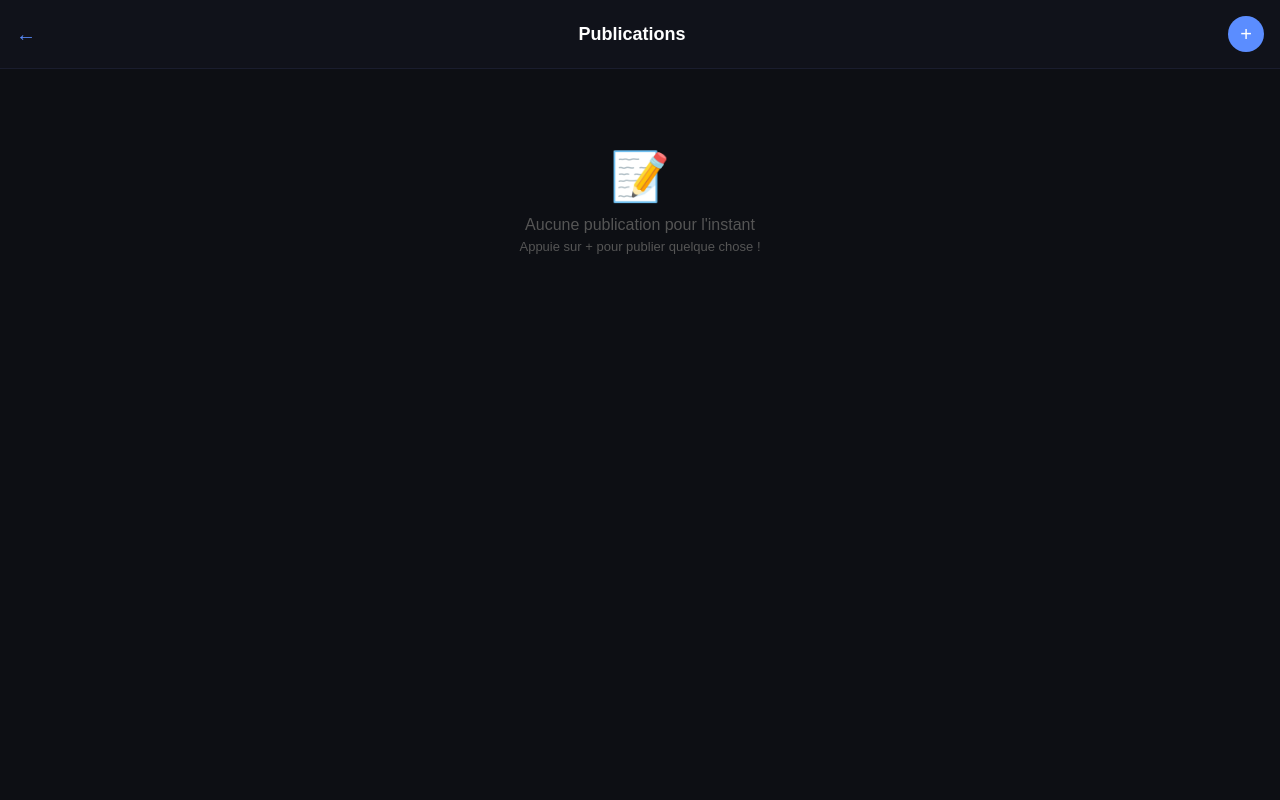
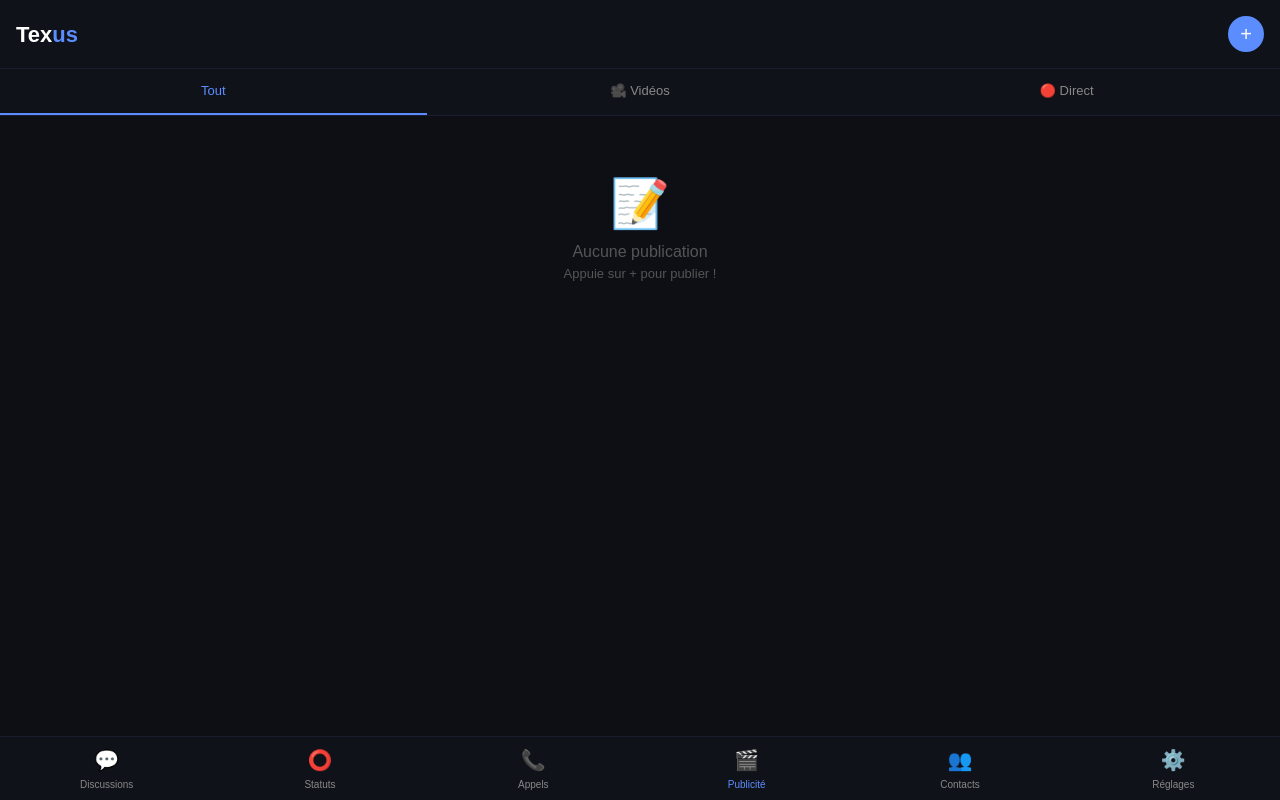
Before and after one commit to mathieulerichard208-dev/Texus, a Next.js app: page /publications in a window 1280 px wide. Built offline with nearby package versions, Linux system fonts and the light colour scheme.

Commit message:
update publications with BottomNav

```diff
--- a/app/publications/page.tsx
+++ b/app/publications/page.tsx
@@ -1,6 +1,7 @@
 'use client'
 import { useState, useRef, useEffect } from 'react'
 import { useRouter } from 'next/navigation'
+import BottomNav from '../components/BottomNav'
 
 export default function PublicationsPage() {
   const router = useRouter()
@@ -11,6 +12,7 @@ export default function PublicationsPage() {
   const [username, setUsername] = useState('Utilisateur')
   const [avatar, setAvatar] = useState<string | null>(null)
   const [showNew, setShowNew] = useState(false)
+  const [tab, setTab] = useState('tout')
 
   useEffect(() => {
     setUsername(localStorage.getItem('texus_username') || 'Utilisateur')
@@ -30,16 +32,7 @@ export default function PublicationsPage() {
 
   function publish() {
     if (!text.trim() && !image) return
-    const newPost = {
-      id: Date.now(),
-      username,
-      avatar,
-      text,
-      image,
-      time: 'À l\'instant',
-      likes: 0,
-      liked: false,
-    }
+    const newPost = { id: Date.now(), username, avatar, text, image, time: 'À l\'instant', likes: 0, liked: false, type: 'photo' }
     const updated = [newPost, ...posts]
     setPosts(updated)
     localStorage.setItem('texus_posts', JSON.stringify(updated))
@@ -55,46 +48,57 @@ export default function PublicationsPage() {
   }
 
   return (
-    <main style={{minHeight:'100vh',background:'#0d0f14',fontFamily:'sans-serif'}}>
-      <div style={{background:'#10121a',padding:'16px',borderBottom:'1px solid #1a1d2e',display:'flex',alignItems:'center',justifyContent:'space-between',position:'sticky',top:0,zIndex:10}}>
-        <button onClick={() => router.push('/discussions')} style={{background:'none',border:'none',color:'#5b8dff',fontSize:'20px',cursor:'pointer'}}>←</button>
-        <div style={{fontSize:'18px',fontWeight:700,color:'#fff'}}>Publications</div>
+    <main style={{height:'100vh',background:'#0d0f14',display:'flex',flexDirection:'column',fontFamily:'sans-serif',overflow:'hidden'}}>
+      <div style={{background:'#10121a',padding:'16px',borderBottom:'1px solid #1a1d2e',display:'flex',alignItems:'center',justifyContent:'space-between',flexShrink:0}}>
+        <div style={{fontSize:'22px',fontWeight:700,color:'#fff'}}>Tex<span style={{color:'#5b8dff'}}>us</span></div>
         <button onClick={() => setShowNew(!showNew)} style={{background:'#5b8dff',color:'#fff',border:'none',borderRadius:'50%',width:'36px',height:'36px',fontSize:'20px',cursor:'pointer'}}>+</button>
       </div>
 
+      <div style={{display:'flex',background:'#10121a',borderBottom:'1px solid #1a1d2e',flexShrink:0}}>
+        {['tout','videos','direct'].map(t => (
+          <button key={t} onClick={() => setTab(t)} style={{flex:1,padding:'12px',background:'none',border:'none',borderBottom: tab===t ? '2px solid #5b8dff' : '2px solid transparent',color: tab===t ? '#5b8dff' : '#888',fontSize:'13px',cursor:'pointer'}}>
+            {t==='tout' ? 'Tout' : t==='videos' ? '🎥 Vidéos' : '🔴 Direct'}
+          </button>
+        ))}
+      </div>
+
       {showNew && (
-        <div style={{background:'#10121a',padding:'16px',borderBottom:'1px solid #1a1d2e'}}>
-          <textarea
-            value={text}
-            onChange={e => setText(e.target.value)}
-            placeholder="Quoi de neuf ?"
-            style={{width:'100%',background:'#1a1d2e',border:'1px solid #222640',borderRadius:'10px',padding:'12px',color:'#fff',fontSize:'14px',minHeight:'80px',boxSizing:'border-box',resize:'none'}}
-          />
+        <div style={{background:'#10121a',padding:'16px',borderBottom:'1px solid #1a1d2e',flexShrink:0}}>
+          <textarea value={text} onChange={e => setText(e.target.value)} placeholder="Quoi de neuf ?" style={{width:'100%',background:'#1a1d2e',border:'1px solid #222640',borderRadius:'10px',padding:'12px',color:'#fff',fontSize:'14px',minHeight:'80px',boxSizing:'border-box',resize:'none'}} />
           {image && <img src={image} alt="preview" style={{width:'100%',borderRadius:'10px',marginTop:'8px',maxHeight:'200px',objectFit:'cover'}} />}
           <div style={{display:'flex',gap:'8px',marginTop:'8px'}}>
-            <button onClick={() => fileInputRef.current?.click()} style={{background:'#1a1d2e',color:'#aaa',border:'1px solid #222640',borderRadius:'8px',padding:'8px 12px',cursor:'pointer',fontSize:'13px'}}>
-              📷 Photo
-            </button>
-            <button onClick={publish} style={{flex:1,background:'#5b8dff',color:'#fff',border:'none',borderRadius:'8px',padding:'8px',cursor:'pointer',fontSize:'13px',fontWeight:600}}>
-              Publier
-            </button>
+            <button onClick={() => fileInputRef.current?.click()} style={{background:'#1a1d2e',color:'#aaa',border:'1px solid #222640',borderRadius:'8px',padding:'8px 12px',cursor:'pointer',fontSize:'13px'}}>📷 Photo</button>
+            <button onClick={publish} style={{flex:1,background:'#5b8dff',color:'#fff',border:'none',borderRadius:'8px',padding:'8px',cursor:'pointer',fontSize:'13px',fontWeight:600}}>Publier</button>
           </div>
           <input ref={fileInputRef} type="file" accept="image/*" onChange={handleFileChange} style={{display:'none'}} />
         </div>
       )}
 
-      <div style={{padding:'12px'}}>
-        {posts.length === 0 && (
-          <div style={{textAlign:'center',color:'#555',marginTop:'60px'}}>
-            <div style={{fontSize:'48px'}}>📝</div>
-            <p>Aucune publication pour l'instant</p>
-            <p style={{fontSize:'13px'}}>Appuie sur + pour publier quelque chose !</p>
+      <div style={{flex:1,overflowY:'auto',padding:'12px'}}>
+        {tab === 'direct' && (
+          <div style={{textAlign:'center',color:'#555',marginTop:'40px'}}>
+            <div style={{fontSize:'48px'}}>🔴</div>
+            <p>Vidéo en direct</p>
+            <p style={{fontSize:'13px'}}>Bientôt disponible 🚧</p>
           </div>
         )}
-        {posts.map(post => (
+        {tab === 'videos' && (
+          <div style={{textAlign:'center',color:'#555',marginTop:'40px'}}>
+            <div style={{fontSize:'48px'}}>🎥</div>
+            <p>Aucune vidéo pour l'instant</p>
+          </div>
+        )}
+        {tab === 'tout' && posts.length === 0 && (
+          <div style={{textAlign:'center',color:'#555',marginTop:'40px'}}>
+            <div style={{fontSize:'48px'}}>📝</div>
+            <p>Aucune publication</p>
+            <p style={{fontSize:'13px'}}>Appuie sur + pour publier !</p>
+          </div>
+        )}
+        {tab === 'tout' && posts.map(post => (
           <div key={post.id} style={{background:'#10121a',borderRadius:'16px',padding:'16px',marginBottom:'12px',border:'1px solid #1a1d2e'}}>
             <div style={{display:'flex',alignItems:'center',gap:'10px',marginBottom:'12px'}}>
-              <div style={{width:'40px',height:'40px',borderRadius:'50%',background:'#1a1d2e',display:'flex',alignItems:'center',justifyContent:'center',overflow:'hidden'}}>
+              <div style={{width:'40px',height:'40px',borderRadius:'50%',background:'#1a1d2e',overflow:'hidden',display:'flex',alignItems:'center',justifyContent:'center'}}>
                 {post.avatar ? <img src={post.avatar} alt="" style={{width:'100%',height:'100%',objectFit:'cover'}} /> : <span style={{fontSize:'18px'}}>👤</span>}
               </div>
               <div>
@@ -105,19 +109,15 @@ export default function PublicationsPage() {
             {post.text && <p style={{color:'#e8eaf0',fontSize:'14px',marginBottom:'10px'}}>{post.text}</p>}
             {post.image && <img src={post.image} alt="" style={{width:'100%',borderRadius:'10px',marginBottom:'10px',maxHeight:'300px',objectFit:'cover'}} />}
             <div style={{display:'flex',gap:'16px',paddingTop:'8px',borderTop:'1px solid #1a1d2e'}}>
-              <button onClick={() => toggleLike(post.id)} style={{background:'none',border:'none',color: post.liked ? '#ff6b6b' : '#888',fontSize:'13px',cursor:'pointer'}}>
-                {post.liked ? '❤️' : '🤍'} {post.likes}
-              </button>
-              <button style={{background:'none',border:'none',color:'#888',fontSize:'13px',cursor:'pointer'}}>
-                💬 Commenter
-              </button>
-              <button style={{background:'none',border:'none',color:'#888',fontSize:'13px',cursor:'pointer'}}>
-                🔗 Partager
-              </button>
+              <button onClick={() => toggleLike(post.id)} style={{background:'none',border:'none',color: post.liked ? '#ff6b6b' : '#888',fontSize:'13px',cursor:'pointer'}}>{post.liked ? '❤️' : '🤍'} {post.likes}</button>
+              <button style={{background:'none',border:'none',color:'#888',fontSize:'13px',cursor:'pointer'}}>💬 Commenter</button>
+              <button style={{background:'none',border:'none',color:'#888',fontSize:'13px',cursor:'pointer'}}>🔗 Partager</button>
             </div>
           </div>
         ))}
       </div>
+
+      <BottomNav current="publicite" />
     </main>
   )
 }
```
